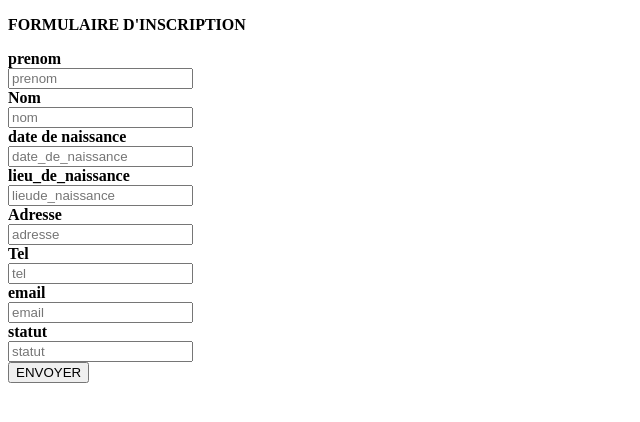
After one commit to mbaayang/Projet-EcoleDeLaReussite, a PHP site: page /formulare.php in a window 1280 px wide. The commit adds this page. Shown: the top 422 px of the page, without its empty margins (0-640 px from the left). Run offline with PHP 8.4, Linux system fonts and the light colour scheme.

Commit message:
modificatio

```diff
--- /dev/null
+++ b/formulare.php
@@ -0,0 +1,62 @@
+
+<?php
+   // Vérifier si le formulaire est soumis
+   if ( isset( $_POST['submit'] ) ) {
+     /* récupérer les données du formulaire en utilisant
+        la valeur des attributs name comme clé
+       */
+
+     $prenom = $_POST['prenom'];
+     $nom = $_POST['nom'];
+     $naissance=$_POST['naissance'];
+     $lieu=$_POST['lieu'];
+     $adresse=$_POST['adresse'];
+     $tel=$_POST['tel'];
+   /*   $pseudo=$_POST['pseudo']; */
+     $email=$_POST['email'];
+   /*   $mot_de_passe=$_POST['mot_de_passe']; */
+     $statut=$_POST['statut'];
+
+require_once'connect.php';
+$var=$bdd->query("INSERT INTO employes(prenom,nom, date_de_naissance, lieu_de_naissance, adresse, tel,,email,,statut) VALUES ('".$prenom."','".$nom."','".$naissance."','".$lieu."','".$adresse."','".$tel."','".$email."','".$statut."')");
+
+  }
+?>
+<!DOCTYPE html>
+<html lang="en">
+<head>
+    <meta charset="UTF-8">
+    <meta http-equiv="X-UA-Compatible" content="IE=edge">
+    <meta name="viewport" content="width=device-width, initial-scale=1.0">
+    <link rel="stylesheet" href="">
+    <title>Document</title>
+</head>
+<body>
+
+<p><strong> FORMULAIRE D'INSCRIPTION</strong></p>
+<div id="form">
+    <form action="" method="post" id="loginform" enctype="multipart/form-data">
+    <label for="name"><strong>prenom</strong> </label><br>
+    <input type="text" value="" placeholder="prenom" id="class1" name="prenom"><br>
+    <label for="name"><strong>Nom</strong> </label><br>
+    <input type="text" value="" placeholder="nom" id="class1" name="nom"><br>
+    <label for="name"><strong>date de naissance</strong> </label><br>
+    <input type="name" value="" placeholder="date_de_naissance" id="class1" name="naissance" ><br>
+    <label for="name"><strong>lieu_de_naissance</strong> </label><br>
+    <input type="name" value="" placeholder="lieude_naissance" id="class1" name="lieu" ><br>
+    <label for="name"><strong>Adresse</strong> </label><br>
+    <input type="text" value="" placeholder="adresse" id="class1" name="adresse"><br>
+    <label for="name"><strong>Tel</strong> </label><br>
+    <input type="text" value="" placeholder="tel" id="class1" name="tel"><br>
+  <!--   <label for="name"><strong>pseudo</strong> </label><br>
+    <input type="name" value="" placeholder="pseudo" id="class1" name="pseudo"><br> -->
+    <label for="name"><strong>email</strong> </label><br>
+    <input type="email" value="" placeholder="email" id="class1" name="email"><br>
+  <!--   <label for="name"><strong>mdp</strong> </label><br>
+    <input type="name" value="" placeholder="mdp" id="class1" name="mot_de_passe"><br> -->
+    <label for="name"><strong>statut</strong> </label><br>
+    <input type="name" value="" placeholder="statut" id="class1" name="statut"><br>
+        <input type="submit" value="ENVOYER" onclick="" id="bouton" name="submit">
+    </form>
+</body>
+</html>
```
Also changed, not shown: afficher.php (+28 -8 lines), conect.php (added, +11 -0 lines), supprimer.php (added, +13 -0 lines), modifier.php (added).
